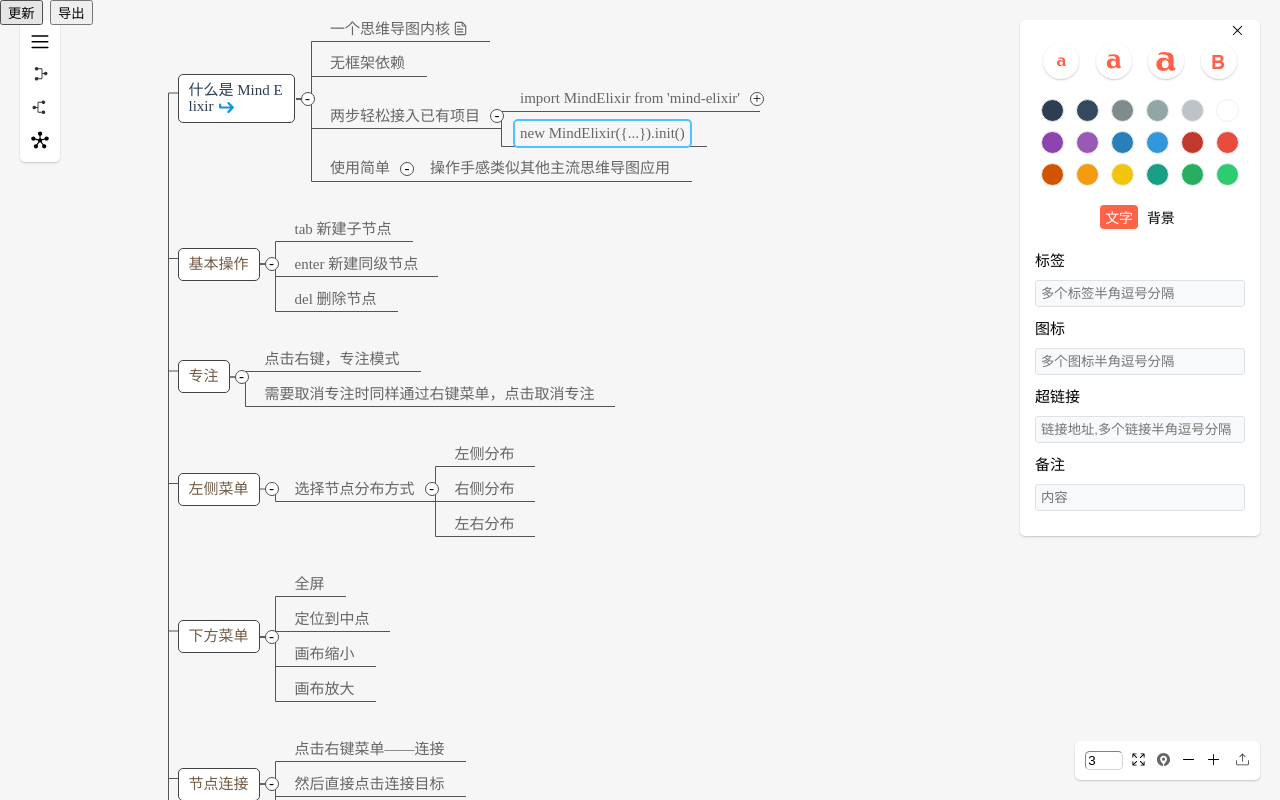
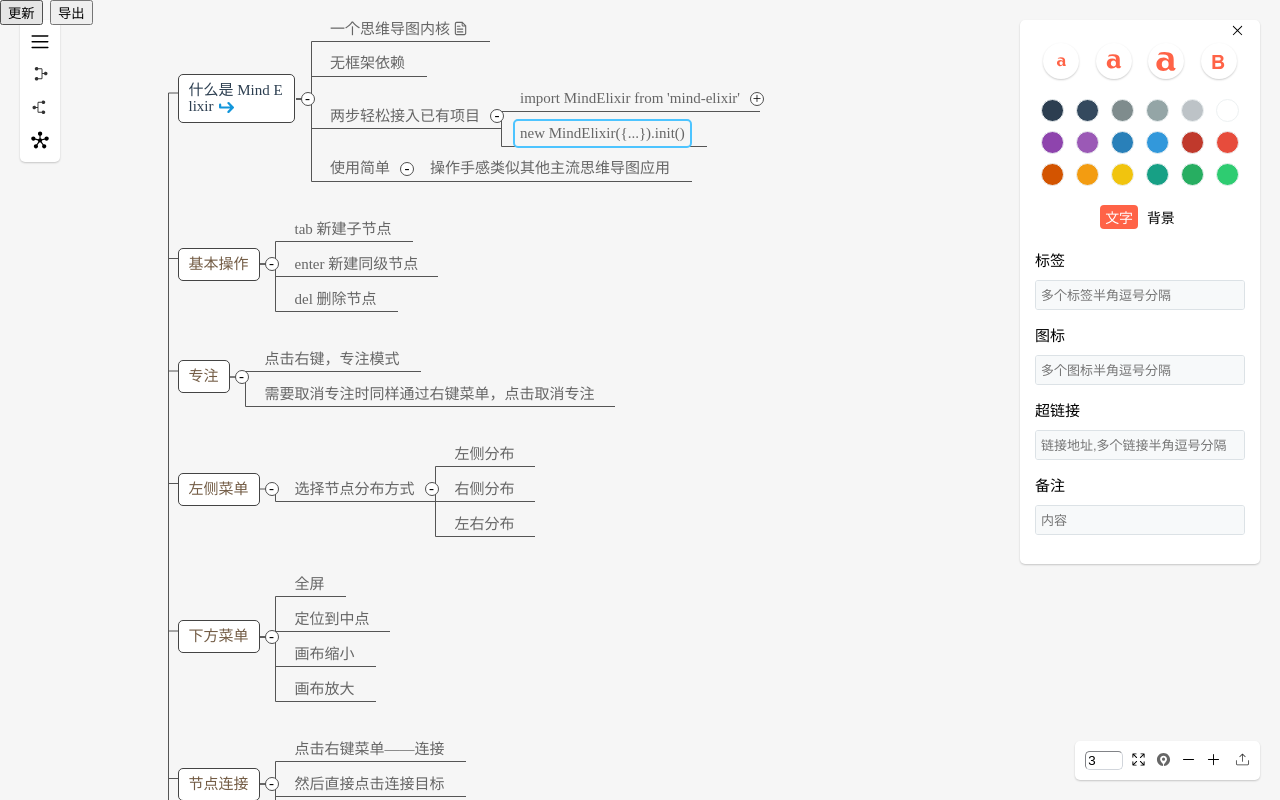
Before and after one commit to zmh69695328/zmh-mind, a website built with Vite: page index.html in a window 1280 px wide. Both pictures are taken after a click on the element "new MindElixir({...}).init()". Built offline with nearby package versions, Linux system fonts and the light colour scheme.

Commit message:
feat:replace the input with textarea of tag,remark,hyperlink,etc.

```diff
--- a/src/plugin/nodeMenu.less
+++ b/src/plugin/nodeMenu.less
@@ -21,6 +21,24 @@
   }
   #nm-tag {
     margin-top: 20px;
+  }
+  textarea{
+    background: #f7f9fa;
+    border: 1px solid #dce2e6;
+    border-radius: 3px;
+    padding: 5px;
+    margin: 10px 0;
+    width: 100%;
+    box-sizing: border-box;
+    outline: none;
+    resize: none;
+    text-align: start;
+    font: 400 13px Arial, 'Lato', 'Source Sans Pro', Roboto, Helvetica, sans-serif;
+    color: inherit;
+    white-space: normal;
+    word-wrap: break-word;
+    height: 30px;
+    line-height: 20px;
   }
   .nm-fontsize-container {
     display: flex;
--- a/src/plugin/nodeMenu.ts
+++ b/src/plugin/nodeMenu.ts
@@ -61,11 +61,39 @@
       <span class="background">${i18n[locale].background}</span>
       </div>
   `
-  tagDiv.innerHTML = `${i18n[locale].tag}<input class="nm-tag" tabindex="-1" placeholder="${i18n[locale].tagsSeparate}" /><br>`
-  iconDiv.innerHTML = `${i18n[locale].icon}<input class="nm-icon" tabindex="-1" placeholder="${i18n[locale].iconsSeparate}" /><br>`
-  linkDiv.innerHTML = `${i18n[locale].hyperlink}<input class="nm-link" tabindex="-1" placeholder="${i18n[locale].linkSeparate}" /><br>`
-  remarkDiv.innerHTML = `${i18n[locale].remark}<input class="nm-remark" tabindex="-1" placeholder="${i18n[locale].reamrkSeparate}" /><br>`
+  tagDiv.innerHTML = `${i18n[locale].tag}<textarea class="nm-tag" tabindex="-1" placeholder="${i18n[locale].tagsSeparate}" /><br>`
+  iconDiv.innerHTML = `${i18n[locale].icon}<textarea class="nm-icon" tabindex="-1" placeholder="${i18n[locale].iconsSeparate}" /><br>`
+  linkDiv.innerHTML = `${i18n[locale].hyperlink}<textarea class="nm-link" tabindex="-1" placeholder="${i18n[locale].linkSeparate}" /><br>`
+  remarkDiv.innerHTML = `${i18n[locale].remark}<textarea class="nm-remark" tabindex="-1" placeholder="${i18n[locale].reamrkSeparate}" /><br>`
 
+  function addDropTextarea(xxxdiv:HTMLElement){
+    xxxdiv.ondblclick=(e)=>{
+      const textarea=document.createElement('textarea')
+      const preTextarea=xxxdiv.children[0] as HTMLTextAreaElement
+      const maxHeight=mind.container.offsetHeight-xxxdiv.offsetTop-60
+      textarea.value=preTextarea.value
+      textarea.style.position='absolute'
+      textarea.style.left=preTextarea.offsetLeft+'px'
+      textarea.style.top=preTextarea.offsetTop-10+'px'
+      textarea.style.height=(preTextarea.scrollHeight>maxHeight?maxHeight:preTextarea.scrollHeight) + 'px'
+      textarea.style.width=preTextarea.offsetWidth+'px'
+      textarea.oninput=(e:Event&{target:HTMLTextAreaElement})=>{
+        let height=e.target.scrollHeight
+        textarea.style.height =(height>maxHeight?maxHeight:height) + 'px';
+      }
+      textarea.onblur=e=>{
+        preTextarea.value=textarea.value
+        preTextarea.dispatchEvent(new CustomEvent('change'));
+        textarea.remove()
+      }
+      xxxdiv.appendChild(textarea)
+      textarea.focus()
+    }
+  }
+  addDropTextarea(tagDiv)
+  addDropTextarea(iconDiv)
+  addDropTextarea(linkDiv)
+  addDropTextarea(remarkDiv)
   const menuContainer = document.createElement('nmenu')
   menuContainer.innerHTML = `
   <div class="button-container"><svg class="icon" aria-hidden="true">
```
Also changed, not shown: dist/mind.mjs, dist/mind.umd.js, dist/style.css, 2 other files.
